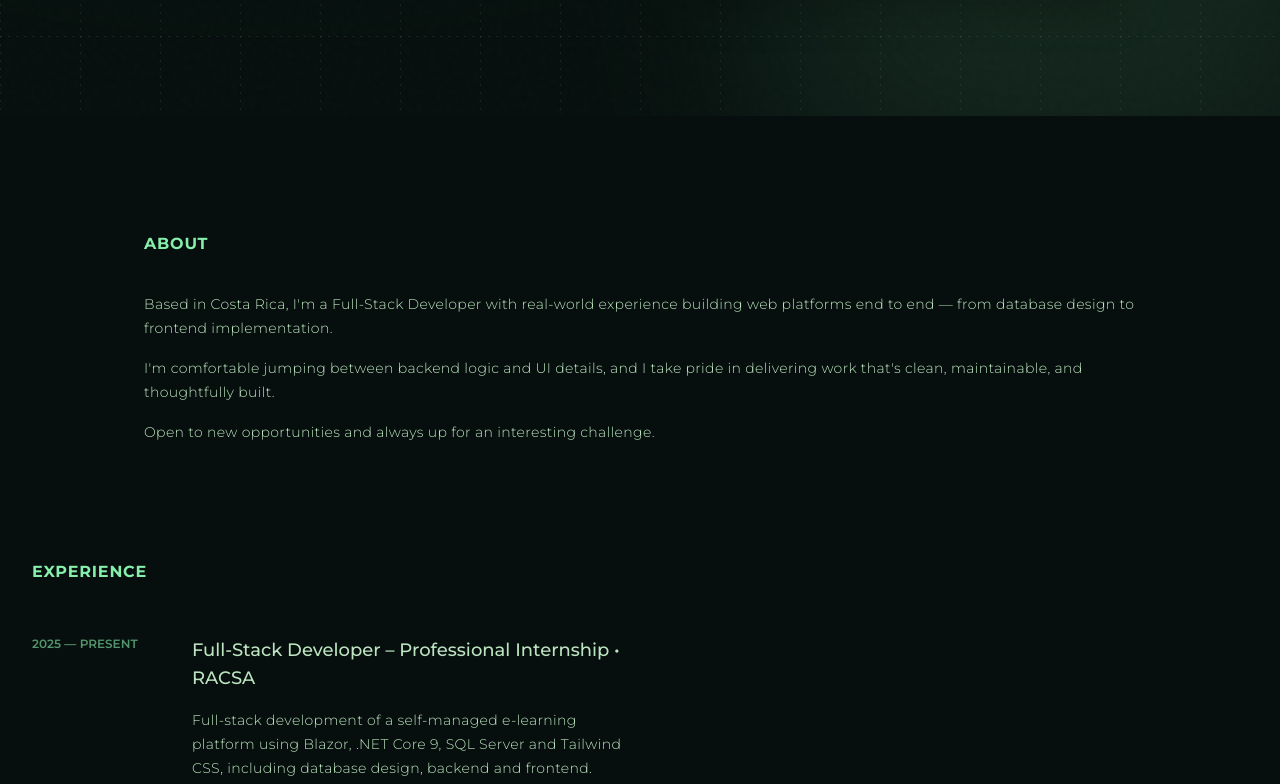
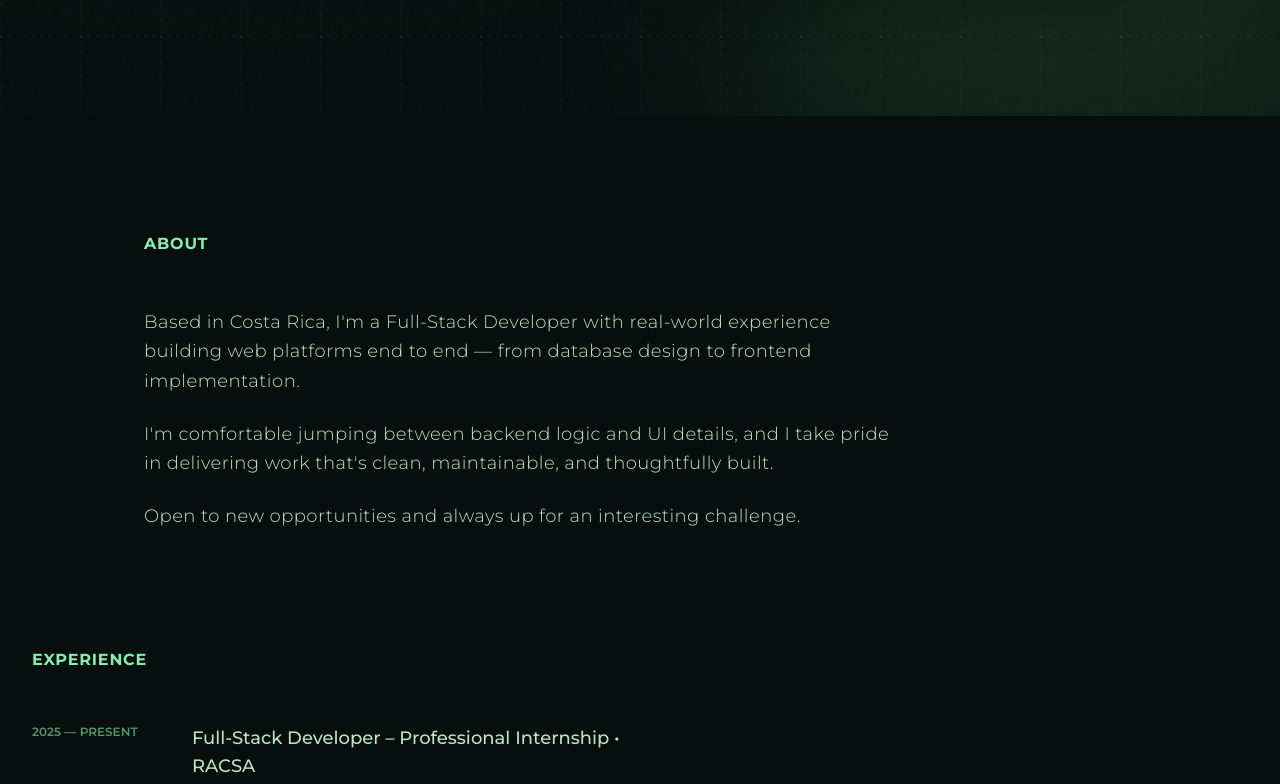
Before and after one commit to AllanRV09/portfolio, a React app: page / in a window 1280 px wide. Shown: the part 684-1468 px from the top of the page. Built offline with nearby package versions, Linux system fonts and the light colour scheme; the HTML template or start-up script is replaced by a standard one.

Commit message:
feat: implement scroll-driven parallax and fade-out effect for Hero section

```diff
--- a/src/sections/About.jsx
+++ b/src/sections/About.jsx
@@ -2,12 +2,12 @@ import { SectionTitle } from "../components/SectionTitle";
 
 export function About() {
     return (
-        <section id="about" className="px-6 lg:px-24 xl:px-36 my-24 scroll-mt-24">
+        <section id="about" className="relative z-20 bg-background px-6 lg:px-24 xl:px-36 py-24 scroll-mt-24">
             <SectionTitle>ABOUT</SectionTitle>
 
-            <p className="mt-4 text-sm font-light tracking-wide leading-6">Based in Costa Rica, I'm a Full-Stack Developer with real-world experience building web platforms end to end — from database design to frontend implementation.</p>
-            <p className="mt-4 text-sm font-light tracking-wide leading-6">I'm comfortable jumping between backend logic and UI details, and I take pride in delivering work that's clean, maintainable, and thoughtfully built.</p>
-            <p className="mt-4 text-sm font-light tracking-wide leading-6">Open to new opportunities and always up for an interesting challenge.</p>
+            <p className="mt-8 text-lg font-light tracking-wide leading-relaxed max-w-3xl">Based in Costa Rica, I'm a Full-Stack Developer with real-world experience building web platforms end to end — from database design to frontend implementation.</p>
+            <p className="mt-6 text-lg font-light tracking-wide leading-relaxed max-w-3xl">I'm comfortable jumping between backend logic and UI details, and I take pride in delivering work that's clean, maintainable, and thoughtfully built.</p>
+            <p className="mt-6 text-lg font-light tracking-wide leading-relaxed max-w-3xl">Open to new opportunities and always up for an interesting challenge.</p>
         </section>
     )
 }
--- a/src/sections/Hero.jsx
+++ b/src/sections/Hero.jsx
@@ -1,4 +1,4 @@
-import { motion } from "framer-motion";
+import { motion, useScroll, useTransform } from "framer-motion";
 import { IconLink } from '../components/IconLink'
 import { SOCIAL_LINKS, ENTRY_DELAY } from '../data'
 import { AnimatedTitle } from "../components/Title";
@@ -17,10 +17,10 @@ const containerVariants = {
 }
 
 const revealVariants = {
-    hidden: { y: "120%" },
+    hidden: { y: "125%" },
     visible: {
         y: 0,
-        transition: { duration: 0.6, ease: "easeOut" }
+        transition: { duration: 0.5, ease: "easeOut" }
     }
 }
 
@@ -33,12 +33,22 @@ const fadeInVariants = {
 };
 
 export function Hero() {
+    const { scrollY } = useScroll();
+
+    // Animamos de 0 a 500px de scroll
+    const opacity = useTransform(scrollY, [0, 600], [1, 0]);
+    const scale = useTransform(scrollY, [0, 500], [1, 0.9]);
+    const y = useTransform(scrollY, [0, 500], [0, 25]);
+    // const blur = useTransform(scrollY, [0, 500], ["blur(0px)", "blur(20px)"]);
+
     return (
-        <section className="relative min-h-dvh flex items-center px-6 pb-20 lg:px-24 xl:px-36 sm:pt-24 overflow-hidden">
+        <section className="relative min-h-dvh flex items-center px-6 pb-20 lg:px-24 xl:px-36 sm:pt-24 overflow-hidden sticky top-0 z-0">
             <HeroBackground />
 
-            <div className="grid grid-cols-1 lg:grid-cols-2 w-full items-center gap-12 relative z-10">
-
+            <motion.div
+                style={{ opacity, scale, y }}
+                className="grid grid-cols-1 lg:grid-cols-2 w-full items-center gap-12 relative z-10"
+            >
                 {/* Information Column */}
                 <motion.div
                     className="relative z-20"
@@ -88,7 +98,7 @@ export function Hero() {
                 {/* Animated Tech Terminal */}
                 <TechTerminal />
 
-            </div>
+            </motion.div>
         </section>
     );
 }
```
